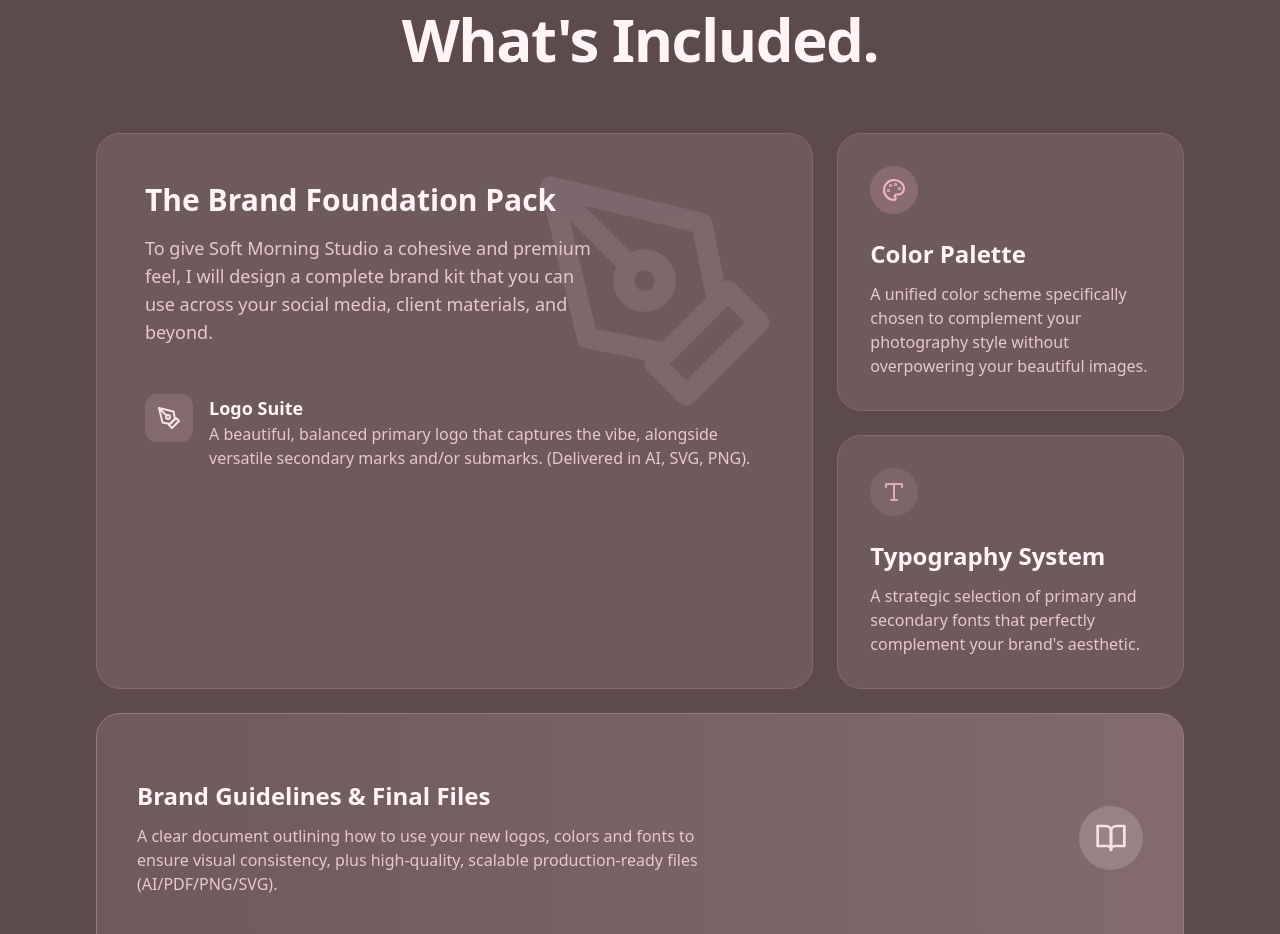
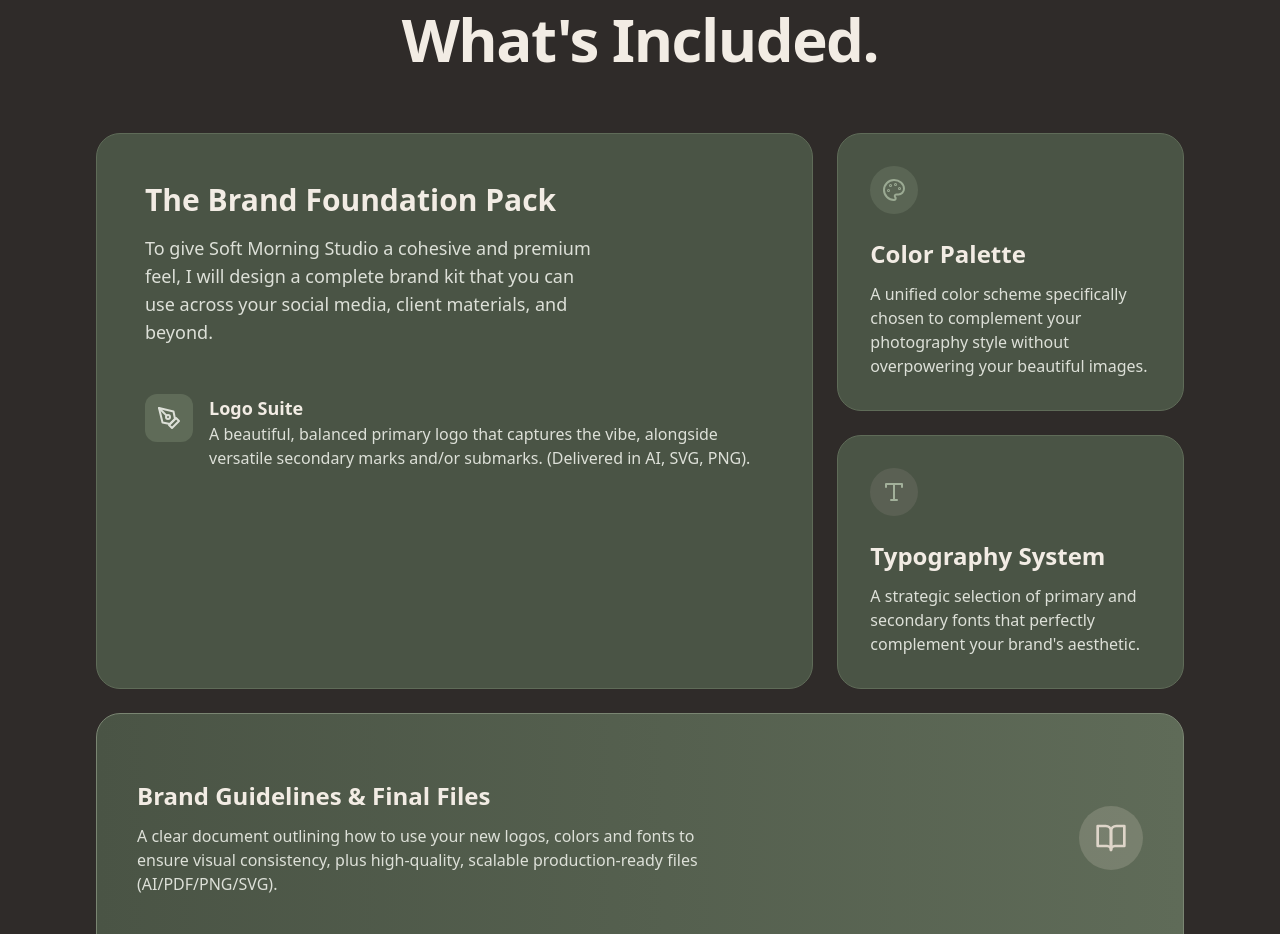
Before and after one commit to nicolegloria1999-rgb/Soft-Morning-Studio-, a React (Create React App) app: page / in a window 1280 px wide. Shown: the part 2320-3254 px from the top of the page. Built offline with nearby package versions, Linux system fonts and the light colour scheme; the HTML template or start-up script is replaced by a standard one.

Commit message:
Update App.js

```diff
--- a/src/App.js
+++ b/src/App.js
@@ -1,17 +1,15 @@
 import React, { useState, useEffect, useRef } from 'react';
 import {
   ArrowRight,
-  Sparkles,
   Camera,
   SunMedium,
-  PenTool,
   Type,
   BookOpen,
   Palette,
-  FileCheck,
   CheckCircle2,
   Calendar,
-  CreditCard
+  CreditCard,
+  PenTool
 } from 'lucide-react';
 
 // --- Componentes Utilitários ---
@@ -67,37 +65,37 @@
 
 export default function App() {
   return (
-    <div className="bg-[#fff5f7] min-h-screen text-[#5c4a4d] font-sans selection:bg-[#fbdde1]">
+    <div className="bg-[#F2ECE4] min-h-screen text-[#2F2B29] font-sans selection:bg-[#D4C8BA]">
       {/* Navegação */}
-      <nav className="fixed top-0 left-0 right-0 z-50 bg-[#fff5f7]/80 backdrop-blur-md border-b border-[#f7e3e6]/50">
+      <nav className="fixed top-0 left-0 right-0 z-50 bg-[#F2ECE4]/80 backdrop-blur-md border-b border-[#DED5C9]/50">
         <div className="max-w-7xl mx-auto px-6 py-4 flex justify-between items-center">
           <span className="text-sm font-semibold tracking-wide">KOLLE STUDIO</span>
-          <span className="text-sm text-[#b39b9e] font-medium tracking-wide">SOFT MORNING STUDIO</span>
+          <span className="text-sm text-[#99938B] font-medium tracking-wide">SOFT MORNING STUDIO</span>
         </div>
       </nav>
 
       {/* Hero Section */}
       <section className="pt-40 pb-20 md:pt-52 md:pb-32 px-6 flex flex-col items-center justify-center text-center min-h-[90vh]">
         <RevealOnScroll>
-          <span className="text-xs md:text-sm font-bold tracking-[0.2em] text-[#b39b9e] uppercase mb-6 block">
+          <span className="text-xs md:text-sm font-bold tracking-[0.2em] text-[#99938B] uppercase mb-6 block">
             Visual Identity Proposal
           </span>
         </RevealOnScroll>
         <RevealOnScroll delay={100}>
-          <h1 className="text-5xl md:text-7xl lg:text-8xl font-bold tracking-tighter leading-[1.05] mb-8 text-[#5c4a4d]">
+          <h1 className="text-5xl md:text-7xl lg:text-8xl font-bold tracking-tighter leading-[1.05] mb-8 text-[#2F2B29]">
             A new identity for <br />
-            <span className="text-transparent bg-clip-text bg-gradient-to-r from-[#d68c96] to-[#f0b9c0]">
+            <span className="text-transparent bg-clip-text bg-gradient-to-r from-[#7A8B73] to-[#9BAA93]">
               Soft Morning Studio.
             </span>
           </h1>
         </RevealOnScroll>
         <RevealOnScroll delay={200}>
-          <p className="text-xl md:text-2xl text-[#8a7578] max-w-2xl mx-auto mb-12 font-medium leading-relaxed">
+          <p className="text-xl md:text-2xl text-[#66625D] max-w-2xl mx-auto mb-12 font-medium leading-relaxed">
             A professional and cohesive visual identity that perfectly frames the moments you capture.
           </p>
         </RevealOnScroll>
         <RevealOnScroll delay={300}>
-          <a href="#designer" className="inline-flex items-center gap-2 bg-[#5c4a4d] text-[#fff5f7] px-8 py-4 rounded-full font-medium hover:scale-105 transition-transform duration-300">
+          <a href="#designer" className="inline-flex items-center gap-2 bg-[#2F2B29] text-[#F2ECE4] px-8 py-4 rounded-full font-medium hover:scale-105 transition-transform duration-300">
             View the Proposal <ArrowRight size={18} />
           </a>
         </RevealOnScroll>
@@ -115,10 +113,10 @@
                 <h2 className="text-3xl md:text-5xl font-bold tracking-tight mb-6">Meet your designer.</h2>
               </RevealOnScroll>
               <RevealOnScroll delay={100}>
-                <p className="text-lg text-[#8a7578] mb-6 leading-relaxed">
+                <p className="text-lg text-[#66625D] mb-6 leading-relaxed">
                   Hi! It is so good to hear from you again. I absolutely loved working with you. Since you already know me (and how things work around here), let’s skip the formalities and get straight to business!
                 </p>
-                <p className="text-lg text-[#5c4a4d] mb-0 leading-relaxed font-medium">
+                <p className="text-lg text-[#2F2B29] mb-0 leading-relaxed font-medium">
                   I am beyond honored that you thought of me for your personal brand, and I’m incredibly excited to help bring Soft Morning Studio to life.
                 </p>
               </RevealOnScroll>
@@ -126,7 +124,7 @@
 
             {/* Coluna da Fotografia */}
             <RevealOnScroll className="order-1 md:order-2" delay={200}>
-              <div className="aspect-[4/5] md:aspect-square bg-[#fceef0] rounded-3xl overflow-hidden relative group shadow-sm max-w-md mx-auto">
+              <div className="aspect-[4/5] md:aspect-square bg-[#E4DACC] rounded-3xl overflow-hidden relative group shadow-sm max-w-md mx-auto">
                 <img
                   src="https://www.dropbox.com/scl/fi/8wsqqn0mjmr2nfyyn7i5c/IMG_3671-2.JPG?rlkey=f78nohjgnh1ajrp30ktvkezqq&st=ljq1mtde&raw=1"
                   alt="Nicole - Designer"
@@ -139,7 +137,7 @@
       </div>
 
       {/* Overview Section */}
-      <div className="bg-[#fff5f7]">
+      <div className="bg-[#F2ECE4]">
         <Section>
           <RevealOnScroll>
             <div className="text-center max-w-3xl mx-auto mb-20">
@@ -149,11 +147,11 @@
 
           <div className="grid md:grid-cols-2 gap-8 max-w-5xl mx-auto">
             <RevealOnScroll delay={100} className="bg-white p-12 rounded-3xl shadow-sm hover:shadow-md transition-shadow">
-              <div className="w-14 h-14 bg-[#fceef0] text-[#d68c96] rounded-2xl flex items-center justify-center mb-6">
+              <div className="w-14 h-14 bg-[#E4DACC] text-[#7A8B73] rounded-2xl flex items-center justify-center mb-6">
                 <SunMedium size={28} />
               </div>
               <h3 className="text-2xl font-bold mb-4">The Vibe</h3>
-              <p className="text-[#8a7578] leading-relaxed text-lg">
+              <p className="text-[#66625D] leading-relaxed text-lg">
                 Soft Morning Studio evokes such a beautiful and special mood, and your photography deserves a visual identity that matches that exact aesthetic.
               </p>
             </RevealOnScroll>
@@ -163,7 +161,7 @@
                 <Camera size={28} />
               </div>
               <h3 className="text-2xl font-bold mb-4">The Goal</h3>
-              <p className="text-[#8a7578] leading-relaxed text-lg">
+              <p className="text-[#66625D] leading-relaxed text-lg">
                 The goal of this project is building a professional and cohesive visual identity that perfectly frames the moments you capture.
               </p>
             </RevealOnScroll>
@@ -172,7 +170,7 @@
       </div>
 
       {/* Deliverables Bento Box */}
-      <div className="bg-[#5c4a4d] text-[#fff5f7] rounded-[3rem] md:rounded-[4rem] py-12 md:py-0">
+      <div className="bg-[#2F2B29] text-[#F2ECE4] rounded-[3rem] md:rounded-[4rem] py-12 md:py-0">
         <Section>
           <RevealOnScroll>
             <h2 className="text-4xl md:text-6xl font-bold tracking-tight mb-16 text-center">What's Included.</h2>
@@ -181,21 +179,18 @@
           <div className="grid grid-cols-1 md:grid-cols-3 gap-6 auto-rows-[minmax(250px,auto)]">
 
             {/* Item Principal */}
-            <RevealOnScroll delay={100} className="md:col-span-2 md:row-span-2 bg-[#6e595c] border border-[#826a6e] rounded-3xl p-10 md:p-12 flex flex-col justify-between overflow-hidden relative">
-              <div className="absolute top-0 right-0 p-8 opacity-10">
-                <PenTool size={250} />
-              </div>
+            <RevealOnScroll delay={100} className="md:col-span-2 md:row-span-2 bg-[#4A5445] border border-[#5F6B58] rounded-3xl p-10 md:p-12 flex flex-col justify-between overflow-hidden relative">
               <div className="relative z-10">
                 <h3 className="text-3xl font-bold mb-4">The Brand Foundation Pack</h3>
-                <p className="text-[#e8c8cc] text-lg max-w-md mb-12">
+                <p className="text-[#DDE0D8] text-lg max-w-md mb-12">
                   To give Soft Morning Studio a cohesive and premium feel, I will design a complete brand kit that you can use across your social media, client materials, and beyond.
                 </p>
                 <div className="space-y-6">
                   <div className="flex items-start gap-4">
-                    <div className="bg-[#826a6e] p-3 rounded-xl"><PenTool size={24} className="text-[#f7e3e6]"/></div>
+                    <div className="bg-[#5F6B58] p-3 rounded-xl"><PenTool size={24} className="text-[#DDE0D8]"/></div>
                     <div>
                       <h4 className="font-semibold text-lg">Logo Suite</h4>
-                      <p className="text-[#e8c8cc]">A beautiful, balanced primary logo that captures the vibe, alongside versatile secondary marks and/or submarks. (Delivered in AI, SVG, PNG).</p>
+                      <p className="text-[#DDE0D8]">A beautiful, balanced primary logo that captures the vibe, alongside versatile secondary marks and/or submarks. (Delivered in AI, SVG, PNG).</p>
                     </div>
                   </div>
                 </div>
@@ -203,31 +198,31 @@
             </RevealOnScroll>
 
             {/* Sub Item 1 */}
-            <RevealOnScroll delay={200} className="bg-[#6e595c] border border-[#826a6e] rounded-3xl p-8 flex flex-col">
-              <div className="bg-[#f0b9c0]/20 w-12 h-12 rounded-full flex items-center justify-center mb-6">
-                <Palette size={24} className="text-[#f0b9c0]" />
+            <RevealOnScroll delay={200} className="bg-[#4A5445] border border-[#5F6B58] rounded-3xl p-8 flex flex-col">
+              <div className="bg-[#9BAA93]/20 w-12 h-12 rounded-full flex items-center justify-center mb-6">
+                <Palette size={24} className="text-[#9BAA93]" />
               </div>
               <h3 className="text-2xl font-bold mb-3">Color Palette</h3>
-              <p className="text-[#e8c8cc]">A unified color scheme specifically chosen to complement your photography style without overpowering your beautiful images.</p>
+              <p className="text-[#DDE0D8]">A unified color scheme specifically chosen to complement your photography style without overpowering your beautiful images.</p>
             </RevealOnScroll>
 
             {/* Sub Item 2 */}
-            <RevealOnScroll delay={300} className="bg-[#6e595c] border border-[#826a6e] rounded-3xl p-8 flex flex-col">
-              <div className="bg-[#b39b9e]/20 w-12 h-12 rounded-full flex items-center justify-center mb-6">
-                <Type size={24} className="text-[#dcb0b3]" />
+            <RevealOnScroll delay={300} className="bg-[#4A5445] border border-[#5F6B58] rounded-3xl p-8 flex flex-col">
+              <div className="bg-[#99938B]/20 w-12 h-12 rounded-full flex items-center justify-center mb-6">
+                <Type size={24} className="text-[#A2B09A]" />
               </div>
               <h3 className="text-2xl font-bold mb-3">Typography System</h3>
-              <p className="text-[#e8c8cc]">A strategic selection of primary and secondary fonts that perfectly complement your brand's aesthetic.</p>
+              <p className="text-[#DDE0D8]">A strategic selection of primary and secondary fonts that perfectly complement your brand's aesthetic.</p>
             </RevealOnScroll>
 
             {/* Sub Item 3 */}
-            <RevealOnScroll delay={400} className="md:col-span-3 bg-gradient-to-r from-[#6e595c] to-[#826a6e] border border-[#967c80] rounded-3xl p-8 md:p-10 flex flex-col md:flex-row items-center justify-between gap-8">
+            <RevealOnScroll delay={400} className="md:col-span-3 bg-gradient-to-r from-[#4A5445] to-[#5F6B58] border border-[#7A8572] rounded-3xl p-8 md:p-10 flex flex-col md:flex-row items-center justify-between gap-8">
               <div className="max-w-xl">
                 <h3 className="text-2xl font-bold mb-3">Brand Guidelines & Final Files</h3>
-                <p className="text-[#e8c8cc]">A clear document outlining how to use your new logos, colors and fonts to ensure visual consistency, plus high-quality, scalable production-ready files (AI/PDF/PNG/SVG).</p>
+                <p className="text-[#DDE0D8]">A clear document outlining how to use your new logos, colors and fonts to ensure visual consistency, plus high-quality, scalable production-ready files (AI/PDF/PNG/SVG).</p>
               </div>
-              <div className="bg-[#f7e3e6]/20 w-16 h-16 rounded-full flex items-center justify-center shrink-0">
-                <BookOpen size={32} className="text-[#f7e3e6]" />
+              <div className="bg-[#DED5C9]/20 w-16 h-16 rounded-full flex items-center justify-center shrink-0">
+                <BookOpen size={32} className="text-[#DED5C9]" />
               </div>
             </RevealOnScroll>
 
@@ -236,23 +231,23 @@
       </div>
 
       {/* Process & Timeline */}
-      <div className="bg-[#fff5f7]">
+      <div className="bg-[#F2ECE4]">
         <Section>
           <div className="grid lg:grid-cols-2 gap-16">
             <RevealOnScroll>
               <div className="sticky top-32">
                 <h2 className="text-4xl md:text-5xl font-bold tracking-tight mb-6">Process & Timeline</h2>
-                <p className="text-xl text-[#8a7578] leading-relaxed mb-8">
+                <p className="text-xl text-[#66625D] leading-relaxed mb-8">
                   Since we already have a great working rhythm, we can keep this workflow dynamic while making sure we get everything exactly right.
                 </p>
-                <div className="inline-flex items-center gap-4 bg-white px-8 py-5 rounded-2xl shadow-sm border border-[#f7e3e6]">
-                  <Calendar className="text-[#d68c96]" size={28} />
+                <div className="inline-flex items-center gap-4 bg-white px-8 py-5 rounded-2xl shadow-sm border border-[#DED5C9]">
+                  <Calendar className="text-[#7A8B73]" size={28} />
                   <div>
-                    <p className="text-sm text-[#8a7578] font-medium uppercase tracking-wider">Estimated Completion</p>
-                    <p className="font-bold text-xl text-[#5c4a4d]">3-4 Weeks</p>
+                    <p className="text-sm text-[#66625D] font-medium uppercase tracking-wider">Estimated Completion</p>
+                    <p className="font-bold text-xl text-[#2F2B29]">3-4 Weeks</p>
                   </div>
                 </div>
-                <p className="text-sm text-[#b39b9e] mt-6 max-w-md">
+                <p className="text-sm text-[#99938B] mt-6 max-w-md">
                   * Next Availability: Upon proposal approval.
                 </p>
               </div>
@@ -267,11 +262,11 @@
                 { step: "05", title: "Final Delivery", desc: "Once approved, I organize and send you the brand guidelines and all the final files." }
               ].map((item, idx) => (
                 <RevealOnScroll key={item.step} delay={idx * 100}>
-                  <div className="bg-white p-8 rounded-3xl shadow-sm flex gap-6 hover:-translate-y-1 transition-transform duration-300 border border-transparent hover:border-[#fbdde1]">
-                    <span className="text-3xl font-bold text-[#f7e3e6]">{item.step}</span>
+                  <div className="bg-white p-8 rounded-3xl shadow-sm flex gap-6 hover:-translate-y-1 transition-transform duration-300 border border-transparent hover:border-[#D4C8BA]">
+                    <span className="text-3xl font-bold text-[#DED5C9]">{item.step}</span>
                     <div>
-                      <h4 className="text-xl font-bold mb-2 text-[#5c4a4d]">{item.title}</h4>
-                      <p className="text-[#8a7578] leading-relaxed">{item.desc}</p>
+                      <h4 className="text-xl font-bold mb-2 text-[#2F2B29]">{item.title}</h4>
+                      <p className="text-[#66625D] leading-relaxed">{item.desc}</p>
                     </div>
                   </div>
                 </RevealOnScroll>
@@ -282,69 +277,69 @@
       </div>
 
       {/* Investment Section */}
-      <div className="bg-white border-t border-[#f7e3e6]/50">
+      <div className="bg-white border-t border-[#DED5C9]/50">
         <Section>
           <RevealOnScroll>
             <div className="text-center max-w-3xl mx-auto mb-16">
               <h2 className="text-4xl md:text-5xl font-bold tracking-tight mb-6">Investment</h2>
-              <p className="text-xl text-[#8a7578]">For a complete visual identity kit.</p>
+              <p className="text-xl text-[#66625D]">For a complete visual identity kit.</p>
             </div>
           </RevealOnScroll>
 
           <div className="max-w-4xl mx-auto">
             <RevealOnScroll delay={100}>
-              <div className="bg-[#fff5f7] rounded-[3rem] p-8 md:p-12 flex flex-col lg:flex-row gap-12 items-center border border-[#f7e3e6]/50">
+              <div className="bg-[#F2ECE4] rounded-[3rem] p-8 md:p-12 flex flex-col lg:flex-row gap-12 items-center border border-[#DED5C9]/50">
 
                 {/* Features List */}
                 <div className="flex-1 space-y-8 w-full">
-                  <h3 className="text-lg font-semibold text-[#b39b9e] uppercase tracking-widest mb-4">What's Included</h3>
+                  <h3 className="text-lg font-semibold text-[#99938B] uppercase tracking-widest mb-4">What's Included</h3>
 
                   <div className="flex gap-4">
-                    <CheckCircle2 className="text-[#d68c96] shrink-0 mt-1" />
+                    <CheckCircle2 className="text-[#7A8B73] shrink-0 mt-1" />
                     <div>
-                      <h4 className="font-bold text-lg mb-1 text-[#5c4a4d]">The Brand Foundation Pack</h4>
-                      <p className="text-[#8a7578] text-sm">Primary & Secondary Logos, Brand Colors, and Typography System.</p>
+                      <h4 className="font-bold text-lg mb-1 text-[#2F2B29]">The Brand Foundation Pack</h4>
+                      <p className="text-[#66625D] text-sm">Primary & Secondary Logos, Brand Colors, and Typography System.</p>
                     </div>
                   </div>
 
                   <div className="flex gap-4">
-                    <CheckCircle2 className="text-[#d68c96] shrink-0 mt-1" />
+                    <CheckCircle2 className="text-[#7A8B73] shrink-0 mt-1" />
                     <div>
-                      <h4 className="font-bold text-lg mb-1 text-[#5c4a4d]">Strategy & Design Process</h4>
-                      <p className="text-[#8a7578] text-sm">In-depth discovery, creative research, and presentation.</p>
+                      <h4 className="font-bold text-lg mb-1 text-[#2F2B29]">Strategy & Design Process</h4>
+                      <p className="text-[#66625D] text-sm">In-depth discovery, creative research, and presentation.</p>
                     </div>
                   </div>
 
                   <div className="flex gap-4">
-                    <CheckCircle2 className="text-[#d68c96] shrink-0 mt-1" />
+                    <CheckCircle2 className="text-[#7A8B73] shrink-0 mt-1" />
                     <div>
-                      <h4 className="font-bold text-lg mb-1 text-[#5c4a4d]">Revisions</h4>
-                      <p className="text-[#8a7578] text-sm">Up to 2 rounds of refinement to ensure everything is perfect.</p>
+                      <h4 className="font-bold text-lg mb-1 text-[#2F2B29]">Revisions</h4>
+                      <p className="text-[#66625D] text-sm">Up to 2 rounds of refinement to ensure everything is perfect.</p>
                     </div>
                   </div>
 
                   <div className="flex gap-4">
-                    <CheckCircle2 className="text-[#d68c96] shrink-0 mt-1" />
+                    <CheckCircle2 className="text-[#7A8B73] shrink-0 mt-1" />
                     <div>
-                      <h4 className="font-bold text-lg mb-1 text-[#5c4a4d]">Guidelines & Files</h4>
-                      <p className="text-[#8a7578] text-sm">Clear usage guidelines and high-quality files (AI/PDF/PNG/SVG).</p>
+                      <h4 className="font-bold text-lg mb-1 text-[#2F2B29]">Guidelines & Files</h4>
+                      <p className="text-[#66625D] text-sm">Clear usage guidelines and high-quality files (AI/PDF/PNG/SVG).</p>
                     </div>
                   </div>
                 </div>
 
                 {/* Price Tag */}
-                <div className="bg-white w-full lg:w-[400px] rounded-3xl p-10 shadow-lg text-center shrink-0 relative overflow-hidden border border-[#f7e3e6]/30">
-                  <div className="absolute top-0 left-0 right-0 h-2 bg-gradient-to-r from-[#f0b9c0] to-[#d68c96]" />
-                  <p className="text-[#b39b9e] font-medium mb-2 uppercase tracking-wide text-sm">Total Investment</p>
-                  <div className="text-7xl font-bold tracking-tighter mb-8 text-[#5c4a4d]">450€</div>
+                <div className="bg-white w-full lg:w-[400px] rounded-3xl p-10 shadow-lg text-center shrink-0 relative overflow-hidden border border-[#DED5C9]/30">
+                  <div className="absolute top-0 left-0 right-0 h-2 bg-gradient-to-r from-[#9BAA93] to-[#7A8B73]" />
+                  <p className="text-[#99938B] font-medium mb-2 uppercase tracking-wide text-sm">Total Investment</p>
+                  <div className="text-7xl font-bold tracking-tighter mb-8 text-[#2F2B29]">450€</div>
 
-                  <div className="space-y-4 text-left border-t border-[#f7e3e6] pt-8">
-                    <div className="flex items-center gap-3 text-sm text-[#8a7578]">
-                      <CreditCard size={18} className="text-[#b39b9e]" />
+                  <div className="space-y-4 text-left border-t border-[#DED5C9] pt-8">
+                    <div className="flex items-center gap-3 text-sm text-[#66625D]">
+                      <CreditCard size={18} className="text-[#99938B]" />
                       <span><strong>50% deposit</strong> to start</span>
                     </div>
-                    <div className="flex items-center gap-3 text-sm text-[#8a7578]">
-                      <CreditCard size={18} className="text-[#b39b9e]" />
+                    <div className="flex items-center gap-3 text-sm text-[#66625D]">
+                      <CreditCard size={18} className="text-[#99938B]" />
                       <span><strong>50% remaining</strong> upon final delivery</span>
                     </div>
                   </div>
@@ -357,23 +352,23 @@
       </div>
 
       {/* Footer / Outro */}
-      <footer className="bg-[#5c4a4d] text-[#fff5f7] py-24 px-6 md:px-12 text-center">
+      <footer className="bg-[#2F2B29] text-[#F2ECE4] py-24 px-6 md:px-12 text-center">
         <RevealOnScroll>
           <div className="max-w-3xl mx-auto">
             <h2 className="text-4xl md:text-5xl font-bold tracking-tight mb-8">Thank you!</h2>
-            <p className="text-xl text-[#e8c8cc] mb-8 leading-relaxed">
+            <p className="text-xl text-[#DDE0D8] mb-8 leading-relaxed">
               Thank you so much for taking the time to review this proposal!
             </p>
-            <p className="text-lg text-[#e8c8cc] mb-12">
+            <p className="text-lg text-[#DDE0D8] mb-12">
               If this vision feels aligned with you and you're ready to move forward, the next step is simple: give me the green light, and I will send over the invoice and the brand questionnaire to officially kick off the creative process.
               <br /><br />
-              <span className="italic text-[#f0b9c0]">I can't wait to see your photography framed by this visual identity.</span>
+              <span className="italic text-[#9BAA93]">I can't wait to see your photography framed by this visual identity.</span>
             </p>
-            <button className="bg-[#fff5f7] text-[#5c4a4d] px-8 py-4 rounded-full font-bold hover:scale-105 transition-transform duration-300">
+            <button className="bg-[#F2ECE4] text-[#2F2B29] px-8 py-4 rounded-full font-bold hover:scale-105 transition-transform duration-300">
               Approve Proposal
             </button>
 
-            <div className="mt-24 pt-8 border-t border-[#826a6e] flex flex-col md:flex-row justify-between items-center gap-4 text-[#e8c8cc] text-sm font-medium">
+            <div className="mt-24 pt-8 border-t border-[#5F6B58] flex flex-col md:flex-row justify-between items-center gap-4 text-[#DDE0D8] text-sm font-medium">
               <span>Kolle Studio © {new Date().getFullYear()}</span>
               <span>Prepared for Soft Morning Studio</span>
             </div>
```
